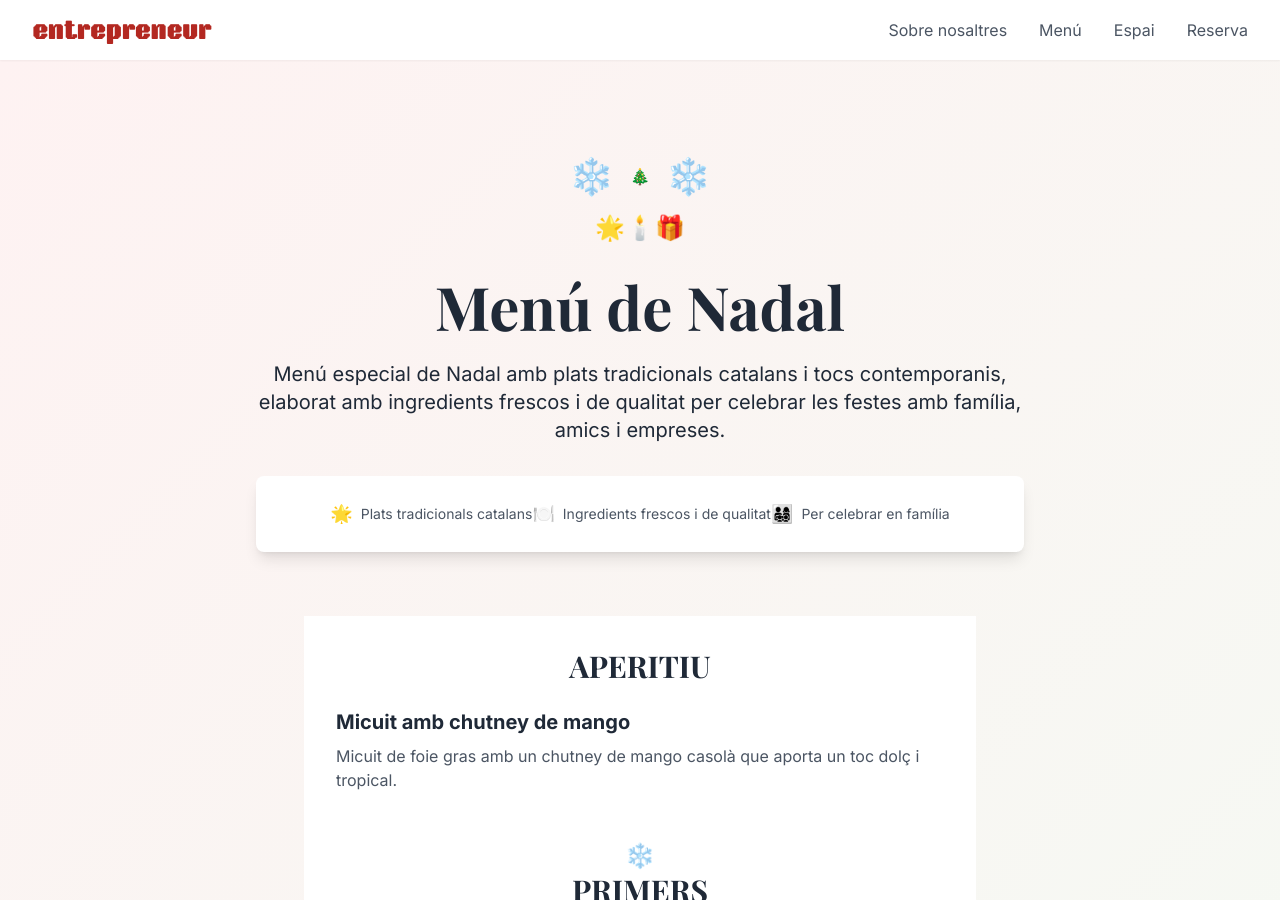
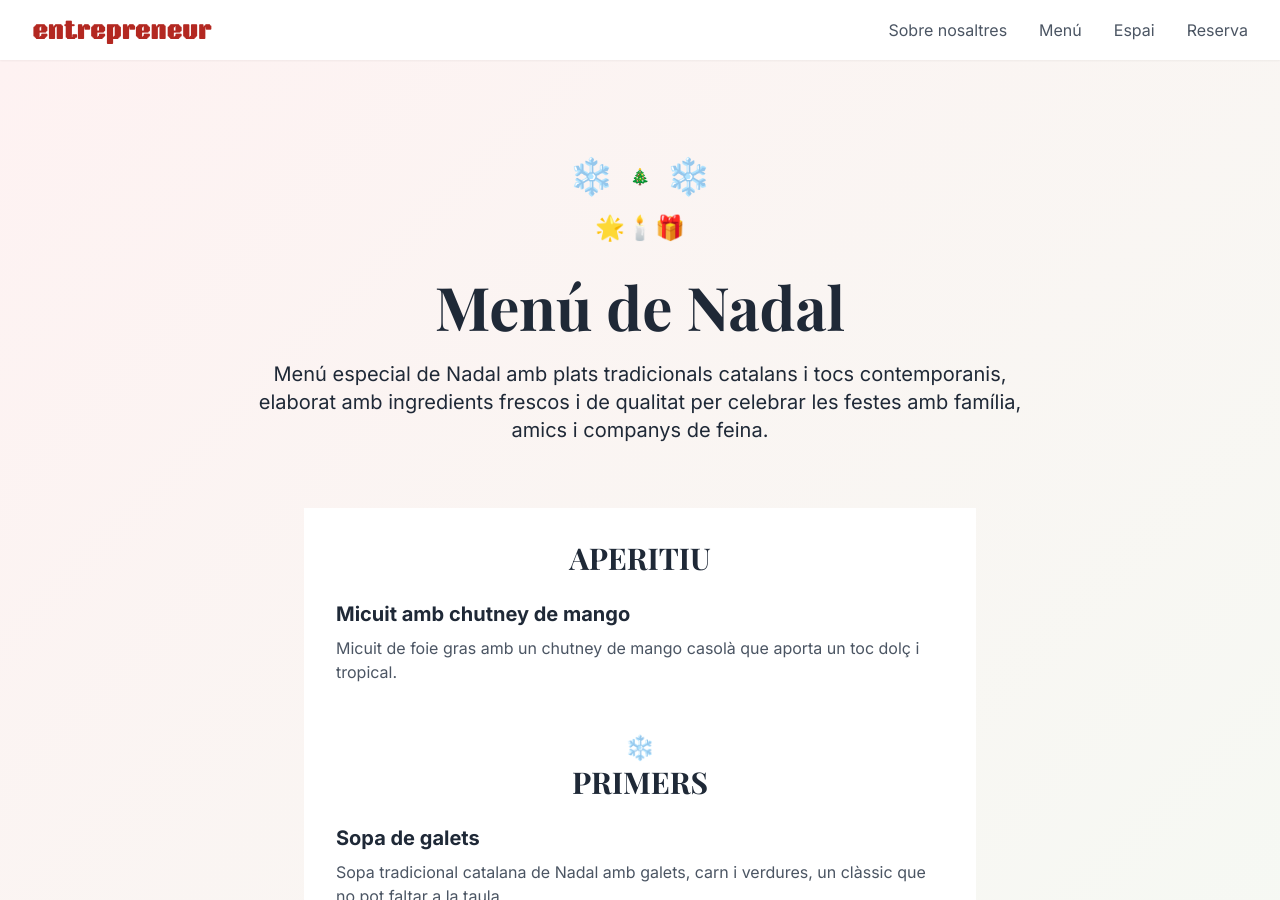
Before and after one commit to itnig-it/lentrepreneur, a Jekyll site: the page built from menu-nadal.html, in a window 1280 px wide and 900 px high. Built offline with Jekyll 4.4.1, drawn with Linux system fonts in a browser that asks for light colours; some web fonts are replaced.

Commit message:
Actualizar texto y limpiar página del menú navideño
- Cambiado 'empreses' por 'companys de feina' en todas las traducciones
- Eliminado banner de características de la página del menú navideño
- Texto más cercano y personal (compañeros de trabajo vs empresas)
- Página del menú más limpia y enfocada en el contenido
- Actualizado en YAML, home y página del menú

```diff
--- a/_data/menu_nadal.yml
+++ b/_data/menu_nadal.yml
@@ -1,7 +1,7 @@
 description:
-  ca: "Menú especial de Nadal amb plats tradicionals catalans i tocs contemporanis, elaborat amb ingredients frescos i de qualitat per celebrar les festes amb família, amics i empreses."
-  en: "Special Christmas menu with traditional Catalan dishes and contemporary touches, made with fresh, quality ingredients to celebrate the holidays with family, friends and companies."
-  es: "Menú especial de Navidad con platos tradicionales catalanes y toques contemporáneos, elaborado con ingredientes frescos y de calidad para celebrar las fiestas con familia, amigos y empresas."
+  ca: "Menú especial de Nadal amb plats tradicionals catalans i tocs contemporanis, elaborat amb ingredients frescos i de qualitat per celebrar les festes amb família, amics i companys de feina."
+  en: "Special Christmas menu with traditional Catalan dishes and contemporary touches, made with fresh, quality ingredients to celebrate the holidays with family, friends and colleagues."
+  es: "Menú especial de Navidad con platos tradicionales catalanes y toques contemporáneos, elaborado con ingredientes frescos y de calidad para celebrar las fiestas con familia, amigos y compañeros de trabajo."
 
 menu:
   areas:
--- a/index.html
+++ b/index.html
@@ -45,7 +45,7 @@ layout: default
           <div class="flex items-center space-x-4 mb-4 md:mb-0">
             <div>
               <h3 class="text-xl md:text-2xl font-bold text-yellow-200">✨ Menú Especial de Nadal ✨</h3>
-              <p class="text-sm md:text-base text-yellow-100">Plats tradicionals catalans per celebrar amb família, amics i empreses</p>
+              <p class="text-sm md:text-base text-yellow-100">Plats tradicionals catalans per celebrar amb família, amics i companys de feina</p>
             </div>
           </div>
           <div class="flex flex-col sm:flex-row gap-3">
--- a/menu-nadal.html
+++ b/menu-nadal.html
@@ -30,22 +30,6 @@ title: Menú de Nadal
         {{ site.data.menu_nadal.description.ca }}
       </p>
 
-      <div class="bg-white rounded-lg shadow-lg p-6 border-2 border-red-200">
-        <div class="flex flex-wrap justify-center gap-6 text-sm text-gray-600">
-          <span class="flex items-center gap-2">
-            <span class="text-lg">🌟</span>
-            <span>Plats tradicionals catalans</span>
-          </span>
-          <span class="flex items-center gap-2">
-            <span class="text-lg">🍽️</span>
-            <span>Ingredients frescos i de qualitat</span>
-          </span>
-          <span class="flex items-center gap-2">
-            <span class="text-lg">👨‍👩‍👧‍👦</span>
-            <span>Per celebrar en família</span>
-          </span>
-        </div>
-      </div>
     </div>
 
     <!-- Menú en formato tradicional -->
```
